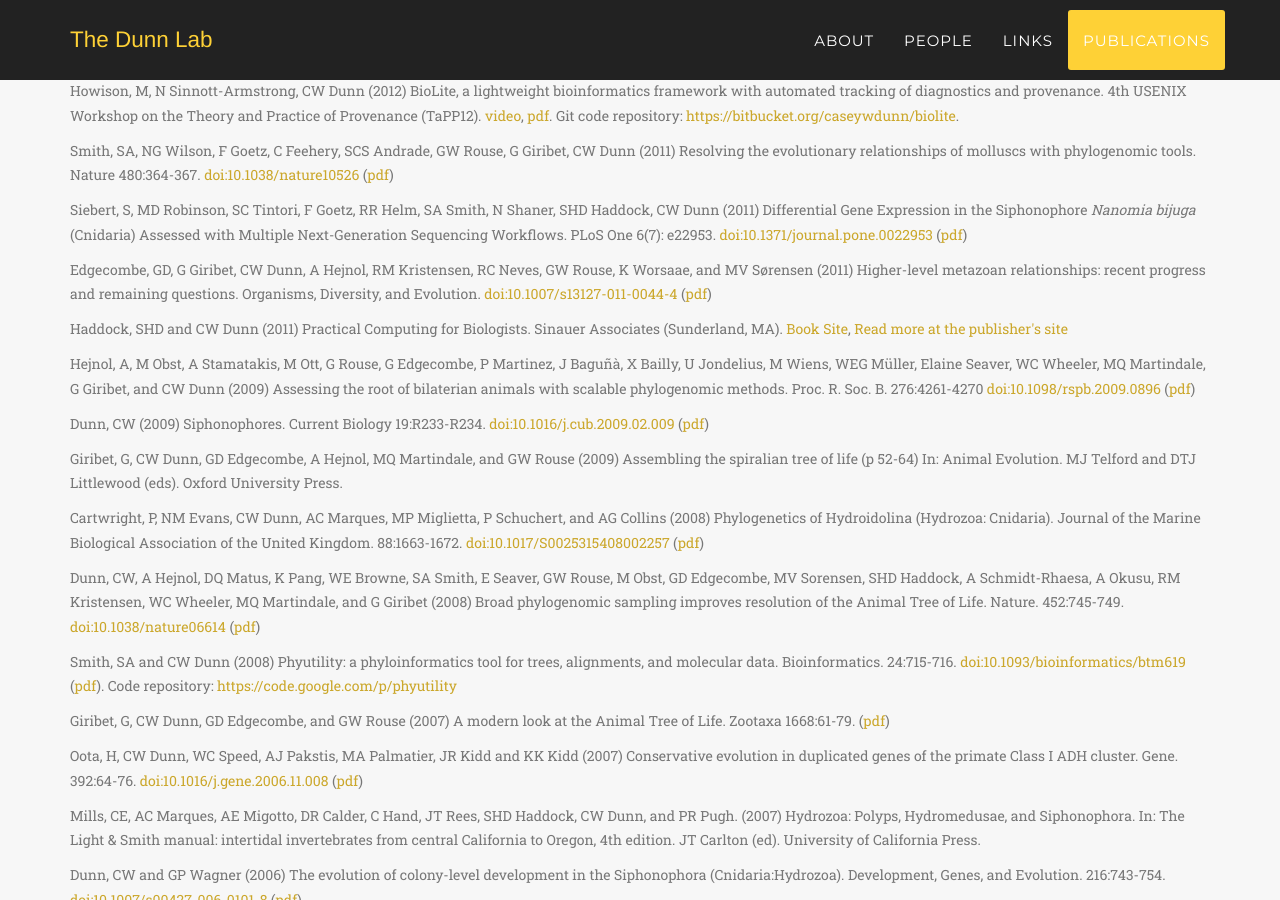
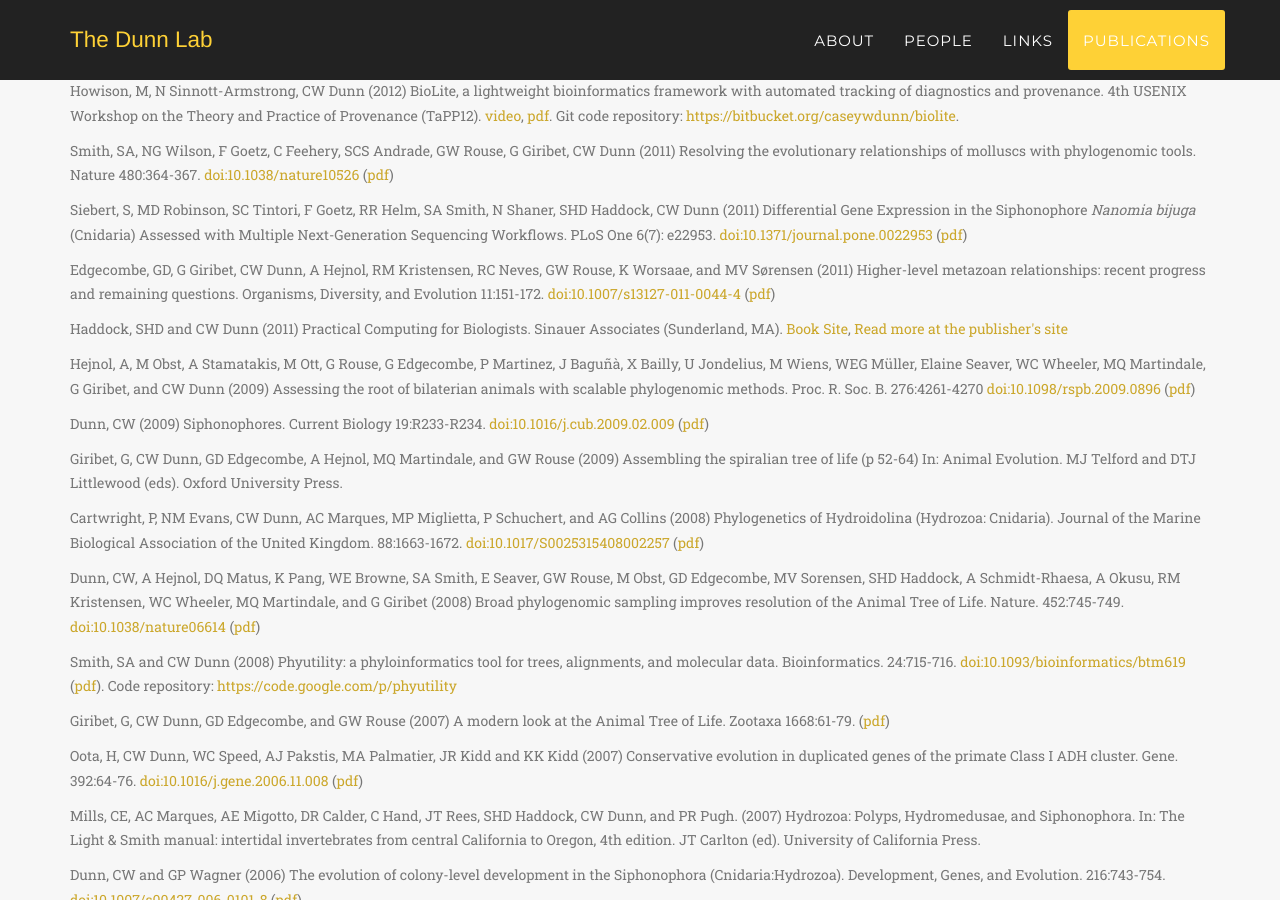
Before and after one commit to caseywdunn/caseywdunn.github.io, a Jekyll site: the page built from index.html, in a window 1280 px wide and 900 px high, scrolled down 8979 px. Built offline with Jekyll 4.4.1, drawn with Linux system fonts in a browser that asks for light colours; some web fonts are replaced.

Commit message:
volume and page

```diff
--- a/_includes/publications.html
+++ b/_includes/publications.html
@@ -112,7 +112,7 @@
 </div><div class="box-footer"> </div></div>
 
 <div class="box"><div class="box-title"></div><div class="box-body">
-	<p class="text-muted">Edgecombe, GD, G Giribet, CW Dunn, A Hejnol, RM Kristensen, RC Neves, GW Rouse, K Worsaae, and MV Sørensen (2011) Higher-level metazoan relationships: recent progress and remaining questions. Organisms, Diversity, and Evolution. <a href="http://dx.doi.org/10.1007/s13127-011-0044-4">doi:10.1007/s13127-011-0044-4</a> (<a href="assets/Edgecombe_etal_2011.pdf">pdf</a>)</p>
+	<p class="text-muted">Edgecombe, GD, G Giribet, CW Dunn, A Hejnol, RM Kristensen, RC Neves, GW Rouse, K Worsaae, and MV Sørensen (2011) Higher-level metazoan relationships: recent progress and remaining questions. Organisms, Diversity, and Evolution 11:151-172. <a href="http://dx.doi.org/10.1007/s13127-011-0044-4">doi:10.1007/s13127-011-0044-4</a> (<a href="assets/Edgecombe_etal_2011.pdf">pdf</a>)</p>
 </div><div class="box-footer"> </div></div>
 
 <div class="box"><div class="box-title"></div><div class="box-body">
```
